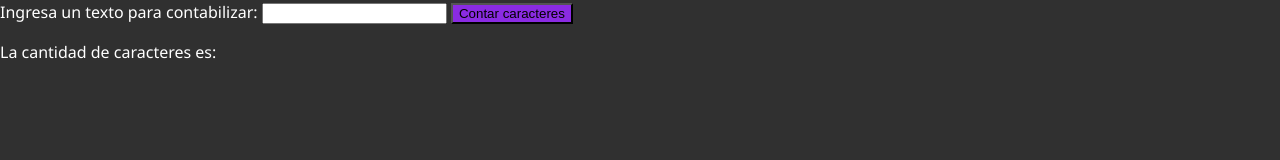
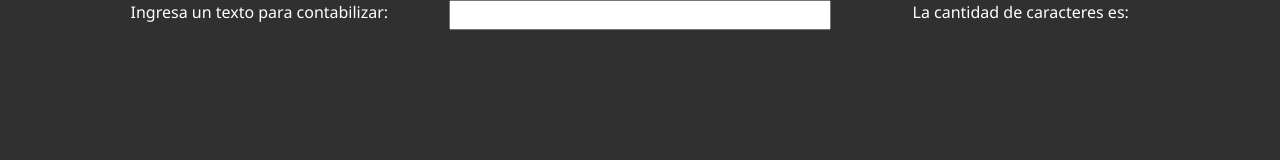
Before and after one commit to Daniel-Zan/App_1, a plain HTML site: page index.html in a window 1280 px wide. Drawn offline with nearby package versions, Linux system fonts and the light colour scheme.

Commit message:
Ya aparece el Jquery, no hay tanta maquetación, manejar mejor los reemplazos de los divs

```diff
--- a/color.css
+++ b/color.css
@@ -6,6 +6,3 @@ body {
     font-family: 'Segoe UI', Tahoma, Geneva, Verdana, sans-serif;
     line-height: 1.5rem;
   }
-button{
-    background-color: blueviolet;
-}
--- a/contador.js
+++ b/contador.js
@@ -1,5 +1,6 @@
-function contarCaracteres() {
-    var texto = document.getElementById("texto").value;
-    var cantidad = texto.length;
-    document.getElementById("contador").innerHTML = cantidad;
-  }
+$(document).ready(function(){
+  $("#texto").keyup(function(){
+    var cantidad = $(this).val().length;
+    $("#contador").text(cantidad);
+  });
+});
--- a/index.html
+++ b/index.html
@@ -4,18 +4,26 @@
     <meta charset="UTF-8" />
     <meta http-equiv="X-UA-Compatible" content="IE=edge" />
     <meta name="viewport" content="width=, initial-scale=1.0" />
+    <link rel="stylesheet" href="https://maxcdn.bootstrapcdn.com/bootstrap/4.0.0/css/bootstrap.min.css">
     <link rel="stylesheet" href="color.css">
     <title>PAGINA 1</title>
   </head>
   <body>
     <form>
-      <label for="texto">Ingresa un texto para contabilizar:</label>
-      <input type="text" id="texto" name="texto" />
-      <button type="button" onclick="contarCaracteres()">
-        Contar caracteres
-      </button>
+      <div class="container text-center">
+        <div class="row align-items-start">
+          <label class="col">
+            Ingresa un texto para contabilizar:
+          </label>
+          <input class="col" type="text" id="texto" name="texto" />
+          <label class="col">
+            <p>La cantidad de caracteres es: <span id="contador"></span></p>
+          </label>
+        </div>
+      </div>
     </form>
-    <p>La cantidad de caracteres es: <span id="contador"></span></p>
+    <script src="https://ajax.googleapis.com/ajax/libs/jquery/3.2.1/jquery.min.js"></script>
+    <script src="https://maxcdn.bootstrapcdn.com/bootstrap/4.0.0/js/bootstrap.min.js"></script>
     <script src="contador.js"></script>
   </body>
 </html>
```
